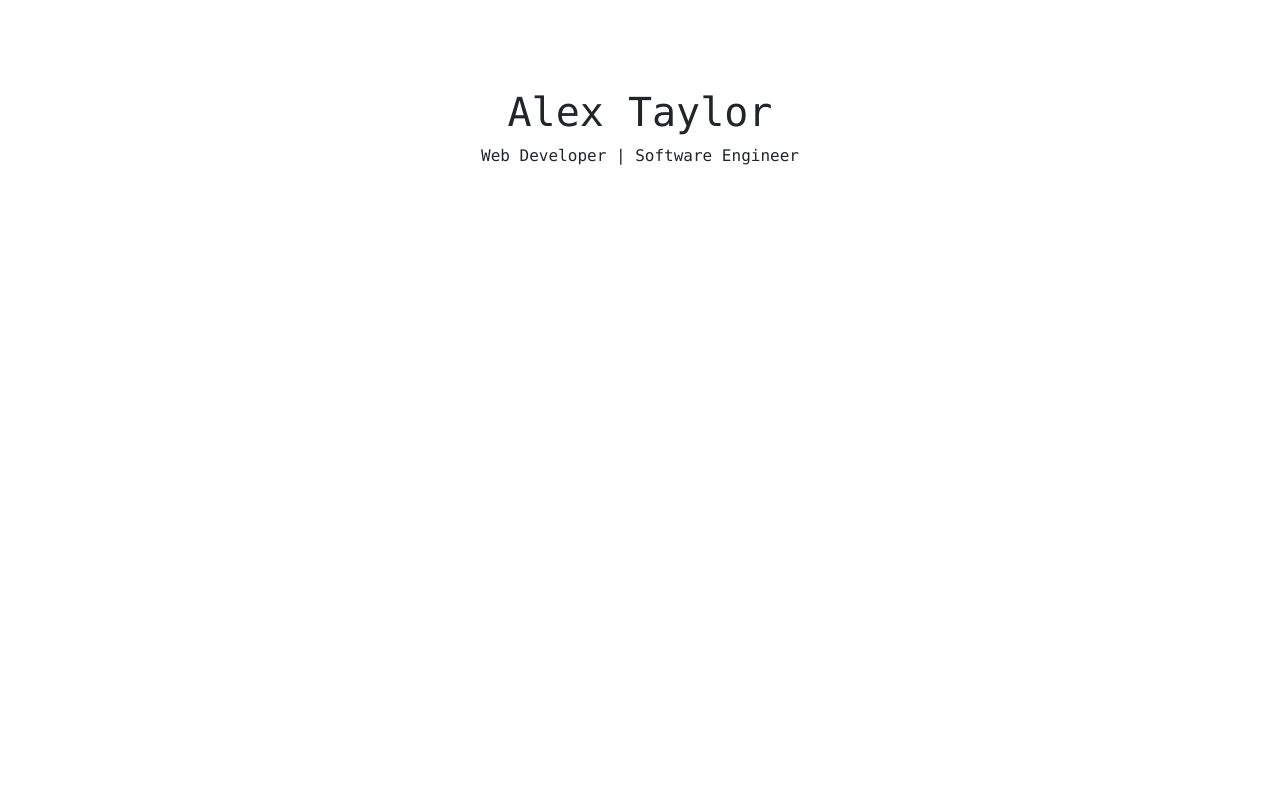
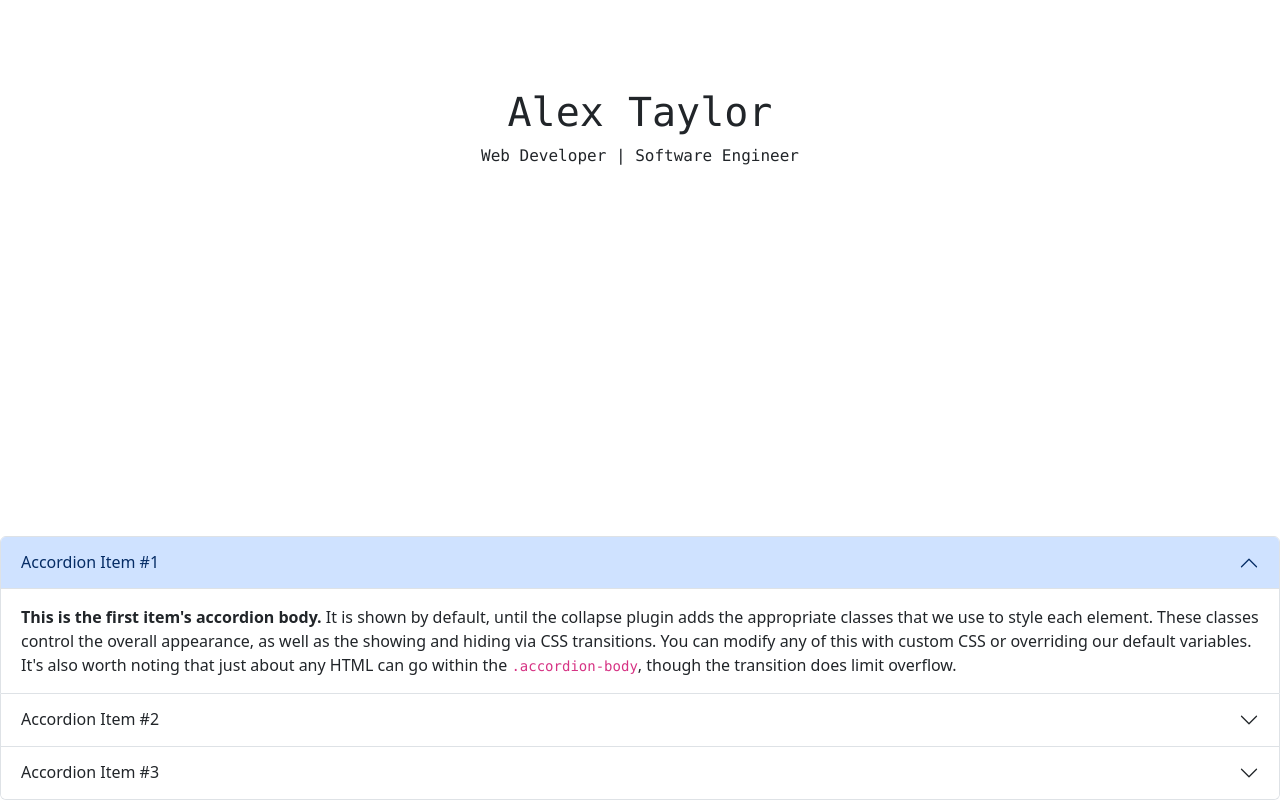
Before and after one commit to AlexETay7/MyPortfolio, a React (Vite) app: page / in a window 1280 px wide. Shown: the part 264-1064 px from the top of the page. Before the commit the page ends 800 px from the top, so only its background shows below. Built offline with nearby package versions, Linux system fonts and the light colour scheme.

Commit message:
added accordian dropdown

```diff
--- a/src/App.tsx
+++ b/src/App.tsx
@@ -1,10 +1,12 @@
 import "./styles/TitlePage.css";
 import TitlePage from "./components/TitlePage";
+import Accordian from "./components/Accordian";
 
 function App() {
   return (
     <div>
       <TitlePage />
+      <Accordian />
     </div>
   );
 }
--- /dev/null
+++ b/src/components/Accordian.tsx
@@ -0,0 +1,98 @@
+function Accordian() {
+  return (
+    <div className="accordion" id="accordionExample">
+      <div className="accordion-item">
+        <h2 className="accordion-header">
+          <button
+            className="accordion-button"
+            type="button"
+            data-bs-toggle="collapse"
+            data-bs-target="#collapseOne"
+            aria-expanded="true"
+            aria-controls="collapseOne"
+          >
+            Accordion Item #1
+          </button>
+        </h2>
+        <div
+          id="collapseOne"
+          className="accordion-collapse collapse show"
+          data-bs-parent="#accordionExample"
+        >
+          <div className="accordion-body">
+            <strong>This is the first item's accordion body.</strong> It is
+            shown by default, until the collapse plugin adds the appropriate
+            classes that we use to style each element. These classes control the
+            overall appearance, as well as the showing and hiding via CSS
+            transitions. You can modify any of this with custom CSS or
+            overriding our default variables. It's also worth noting that just
+            about any HTML can go within the <code>.accordion-body</code>,
+            though the transition does limit overflow.
+          </div>
+        </div>
+      </div>
+      <div className="accordion-item">
+        <h2 className="accordion-header">
+          <button
+            className="accordion-button collapsed"
+            type="button"
+            data-bs-toggle="collapse"
+            data-bs-target="#collapseTwo"
+            aria-expanded="false"
+            aria-controls="collapseTwo"
+          >
+            Accordion Item #2
+          </button>
+        </h2>
+        <div
+          id="collapseTwo"
+          className="accordion-collapse collapse"
+          data-bs-parent="#accordionExample"
+        >
+          <div className="accordion-body">
+            <strong>This is the second item's accordion body.</strong> It is
+            hidden by default, until the collapse plugin adds the appropriate
+            classes that we use to style each element. These classes control the
+            overall appearance, as well as the showing and hiding via CSS
+            transitions. You can modify any of this with custom CSS or
+            overriding our default variables. It's also worth noting that just
+            about any HTML can go within the <code>.accordion-body</code>,
+            though the transition does limit overflow.
+          </div>
+        </div>
+      </div>
+      <div className="accordion-item">
+        <h2 className="accordion-header">
+          <button
+            className="accordion-button collapsed"
+            type="button"
+            data-bs-toggle="collapse"
+            data-bs-target="#collapseThree"
+            aria-expanded="false"
+            aria-controls="collapseThree"
+          >
+            Accordion Item #3
+          </button>
+        </h2>
+        <div
+          id="collapseThree"
+          className="accordion-collapse collapse"
+          data-bs-parent="#accordionExample"
+        >
+          <div className="accordion-body">
+            <strong>This is the third item's accordion body.</strong> It is
+            hidden by default, until the collapse plugin adds the appropriate
+            classes that we use to style each element. These classes control the
+            overall appearance, as well as the showing and hiding via CSS
+            transitions. You can modify any of this with custom CSS or
+            overriding our default variables. It's also worth noting that just
+            about any HTML can go within the <code>.accordion-body</code>,
+            though the transition does limit overflow.
+          </div>
+        </div>
+      </div>
+    </div>
+  );
+}
+
+export default Accordian;
```
